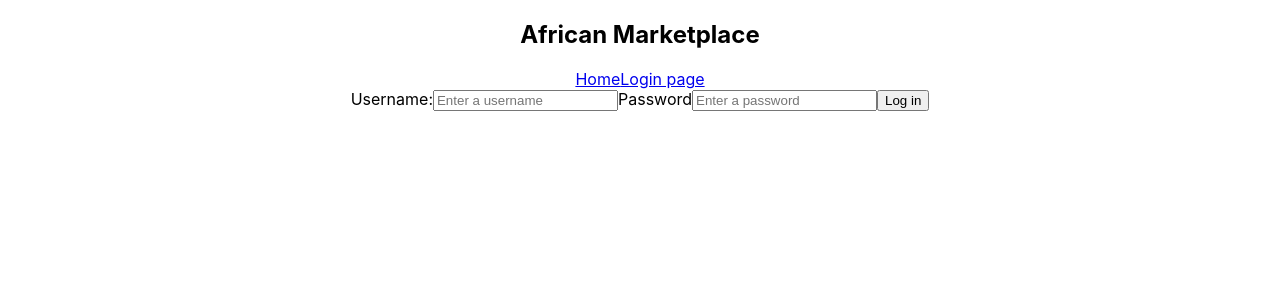
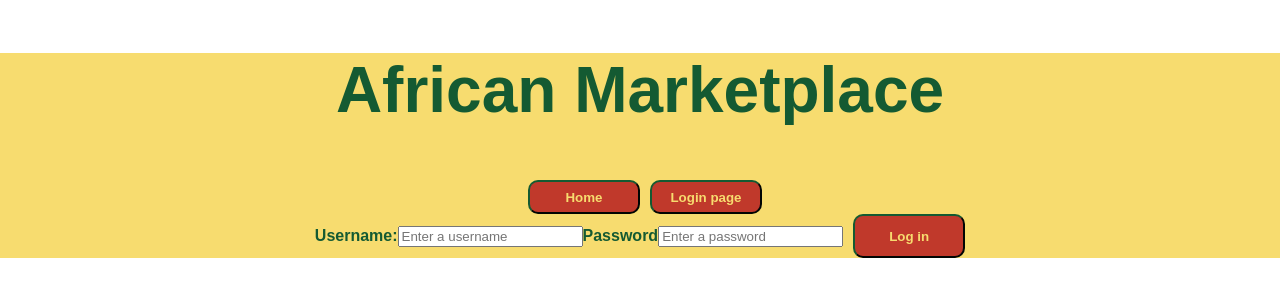
Before and after one commit to african-marketplace-dec2021/frontend, a React (Create React App) app in the folder frontend/: page /login in a window 1280 px wide. Shown: the top 300 px of the page. Built offline with nearby package versions, Linux system fonts and the light colour scheme.

Commit message:
styled home component

```diff
--- a/frontend/package.json
+++ b/frontend/package.json
@@ -11,6 +11,7 @@
     "react-dom": "^17.0.2",
     "react-router-dom": "^5.3.0",
     "react-scripts": "5.0.0",
+    "styled-components": "^5.3.3",
     "web-vitals": "^2.1.2"
   },
   "scripts": {
--- a/frontend/src/App.js
+++ b/frontend/src/App.js
@@ -1,6 +1,7 @@
 import './App.css';
 import React from 'react';
 import { Route, Switch, Link, useHistory } from "react-router-dom";
+import styled from 'styled-components';
 
 //Components
 import PrivateRoute from "./components/PrivateRoute";
@@ -9,17 +10,54 @@ import Listings from './components/Listings';
 import Login from './components/Login';
 import Logout from "./components/Logout";
 
+const StyledApp = styled.div`
+  background-color: #F7DC6F ;
+  color: #145A32;
+  font-family: Fantasy;
+  font-weight: bold;
+
+  h1 {
+    font-size: 4rem;
+  }
+
+  button {
+    background-color: #C0392B;
+    border-radius: 10px;
+    color: #F7DC6F;
+    font-family: Fantasy;
+    border-color: #145A32;
+    padding: 6%;
+    width: 7rem;
+    margin-left: 10px;
+    font-weight: bold;
+
+    &:hover {
+      transform: scale(1.1);
+    }
+  }
+
+  #login {
+    padding: 1%;
+  }
+
+  .nav-links{
+    display: flex;
+    justify-content: center;
+  }
+  `
+
+
 function App() {
   const isLoggedIn = localStorage.getItem("token")
   return (
-    <div className='App'>
+    <StyledApp className='App'>
       <nav>
         <h1>African Marketplace</h1>
         <div className='nav-links'>
-          <Link to='/'>Home</Link>
-          {isLoggedIn && <Link to='/listings'>Listings</Link>}
-          {!isLoggedIn && <Link to='/login'>Login page</Link>}
-          {isLoggedIn && <Link to='/logout'>Logout page</Link>}
+          <Link to='/'><button>Home</button></Link>
+          {isLoggedIn && <Link to='/listings'><button>Listings</button></Link>}
+          {!isLoggedIn && <Link to='/login'><button>Login page</button></Link>}
+          {isLoggedIn && <Link to='/logout'><button>Logout page</button></Link>}
         </div>
       </nav>
 
@@ -33,7 +71,7 @@ function App() {
       <Route path = '/' component={Home} />
     </Switch>
 
-    </div>
+    </StyledApp>
   );
 }
 
--- a/frontend/src/components/Login.js
+++ b/frontend/src/components/Login.js
@@ -1,5 +1,6 @@
 import React, { useState } from 'react';
 import axios from 'axios';
+
 
 const Login = () => {
 
@@ -53,7 +54,7 @@ const Login = () => {
                             onChange={handleChange}
                             placeholder="Enter a password"
                         />
-                        <button>Log in</button>
+                        <button id='login'>Log in</button>
             </form>
         </div>
     );
```
Also changed, not shown: 1 other file (tests, documents, lock files or other folders).
